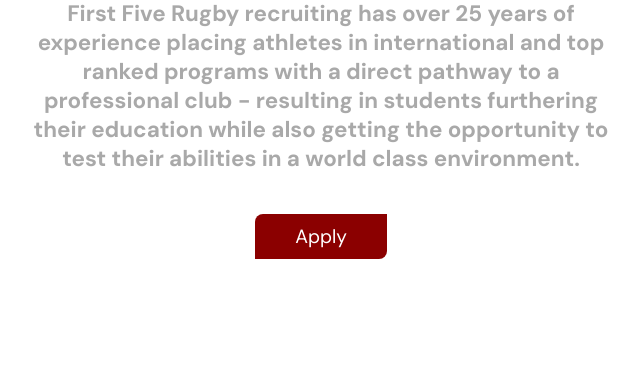
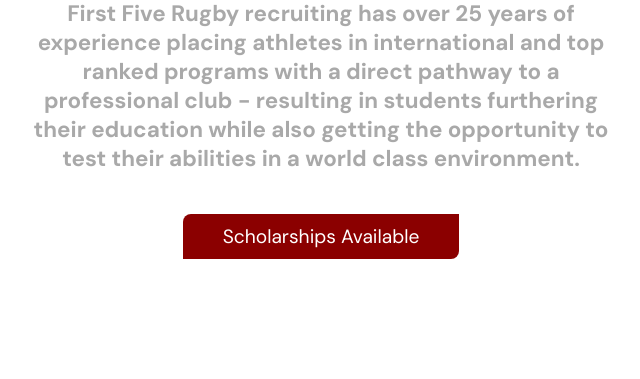
Before and after one commit to reyesjl/fwa, a Django app: page /recruiting/ in a window 1280 px wide. Shown: the part 1033-1412 px from the top of the page, without its empty margins (319-959 px from the left). Run offline with Django 5.2, Linux system fonts and the light colour scheme.

Commit message:
update recruitng apply to scholarships available;

```diff
--- a/firstfive/templates/f5index/recruiting.html
+++ b/firstfive/templates/f5index/recruiting.html
@@ -15,7 +15,7 @@
         <div class="roles-container">
             <h1 class="roles-title">Follow your own <span class="highlight">pro pathway</span> and get a great education.</h1>
             <p>More information available below.</p>
-            <a class="apply-button" href="{% url 'submissions:recruiting_submission' %}">Apply</a>
+            <a class="apply-button" href="{% url 'submissions:recruiting_submission' %}">Scholarships Available</a>
             <div class="roles-wrapper">
                 <div class="role">
                     <div class="role-meta">
@@ -68,7 +68,7 @@
             <h1 class="info-title">About the Program.</h1>
             <p class="info-summary">First Five Rugby recruiting has over 25 years of experience placing athletes in international and top ranked programs with a direct pathway to a professional club - resulting in students furthering their education while also getting the opportunity to test their abilities in a world class environment.</p>
             <br />
-            <a class="apply-button" href="{% url 'submissions:recruiting_submission' %}">Apply</a>
+            <a class="apply-button" href="{% url 'submissions:recruiting_submission' %}">Scholarships Available</a>
         </div>
     </div>
 </section>
```
